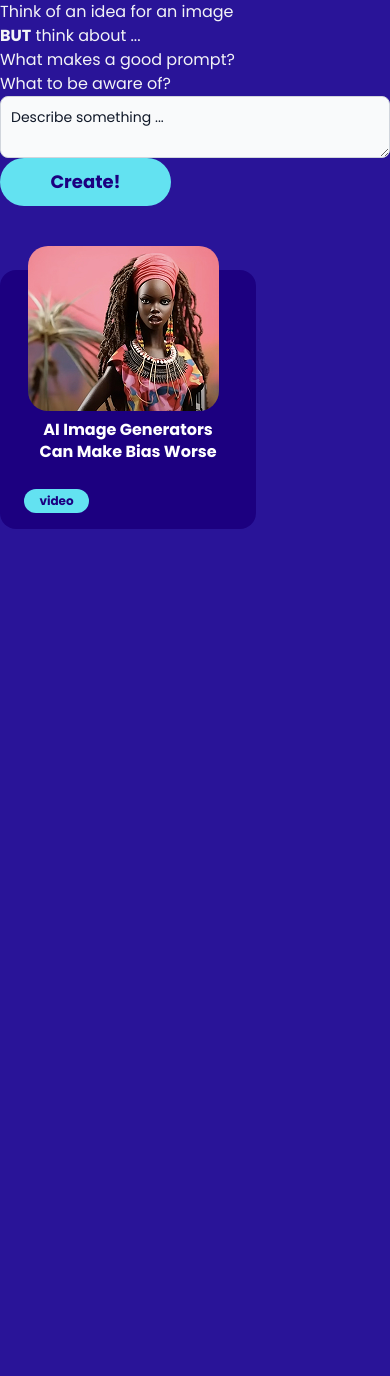
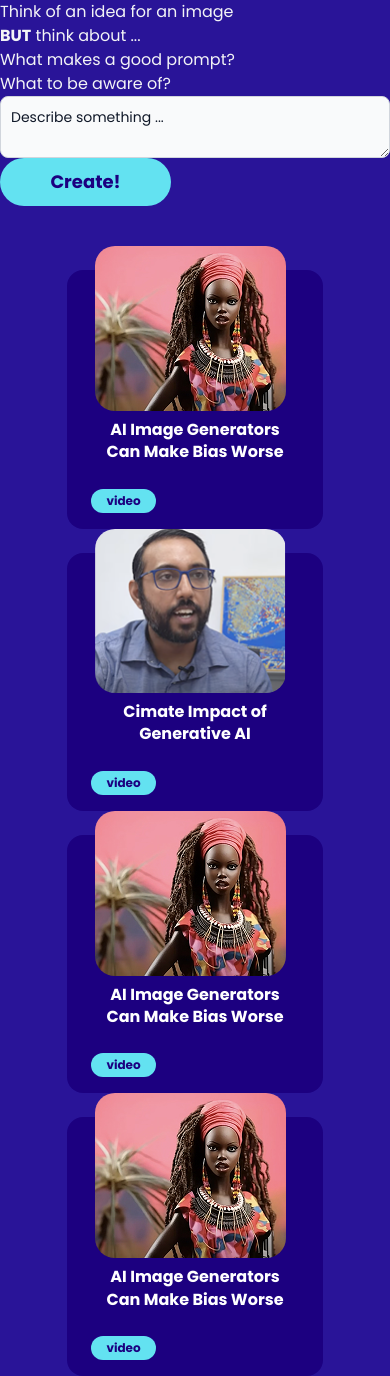
Before and after one commit to neontribe/think-ai, a Next.js app: page /process/query in a window 390 px wide. Before the commit the page ends 844 px from the top, so only its background shows below. Built offline with nearby package versions, Linux system fonts and the light colour scheme.

Commit message:
Fix responsive for different screen sizes

```diff
--- a/src/app/process/query/page.jsx
+++ b/src/app/process/query/page.jsx
@@ -3,9 +3,9 @@
 import { useRouter } from 'next/navigation';
 import { useGlobalState } from "@/app/contexts/GlobalStateProvider";
 import { useEffect } from "react";
-import CustomImage from '@/app/components/CustomImage';
 import DollImage from '@/app/assets/doll-image.jpg';
 import LearnBox from '@/app/components/LearnBox';
+import ClimatImpact from '@/app/assets/ClimatImpact.png'
 
 export default function Query() {
   const router = useRouter();
@@ -28,7 +28,31 @@ export default function Query() {
       Create!
     </button>
     {/* CustomImage componenet */}
-    <div className='relative flex gap-4 mt-16'>
+    <div className='flex flex-col md:flex-row flex-wrap justify-center gap-6 mt-16 md:space-y-6 sm:space-y-6 items-center'>
+    <LearnBox
+    src={DollImage}
+    alt="Doll image"
+    caption="AI Image Generators Can Make Bias Worse"
+    link="https://www.youtube.com/watch?v=L2sQRrf1Cd8"
+    buttonText='video'
+    />
+
+    <LearnBox
+    src={ClimatImpact}
+    alt="Men image"
+    caption="Cimate Impact of Generative AI"
+    link="https://www.youtube.com/watch?v=L2sQRrf1Cd8"
+    buttonText='video'
+    />
+
+    <LearnBox
+    src={DollImage}
+    alt="Doll image"
+    caption="AI Image Generators Can Make Bias Worse"
+    link="https://www.youtube.com/watch?v=L2sQRrf1Cd8"
+    buttonText='video'
+    />
+
     <LearnBox
     src={DollImage}
     alt="Doll image"
```
Also changed, not shown: src/app/assets/ClimatImpact.png (added).
